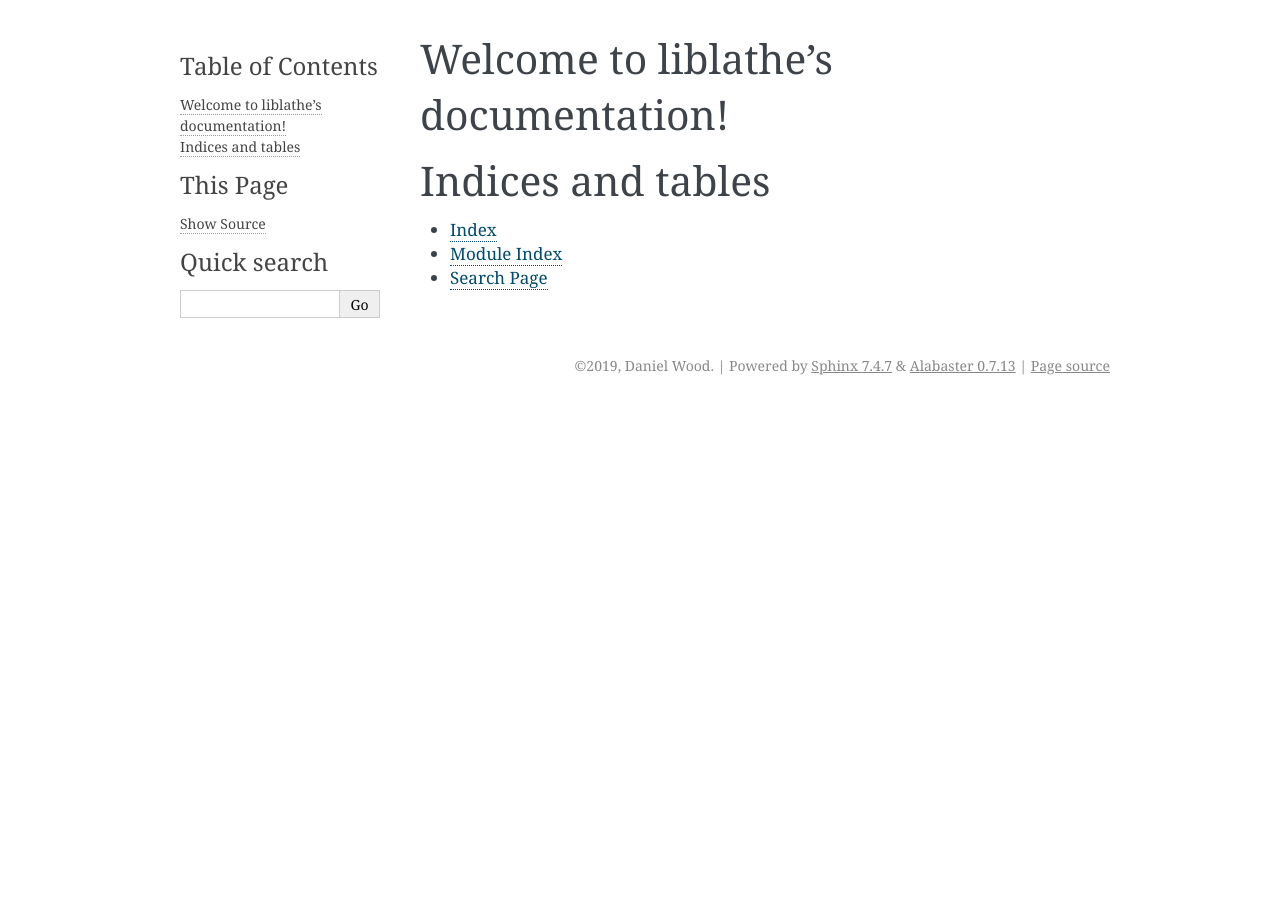
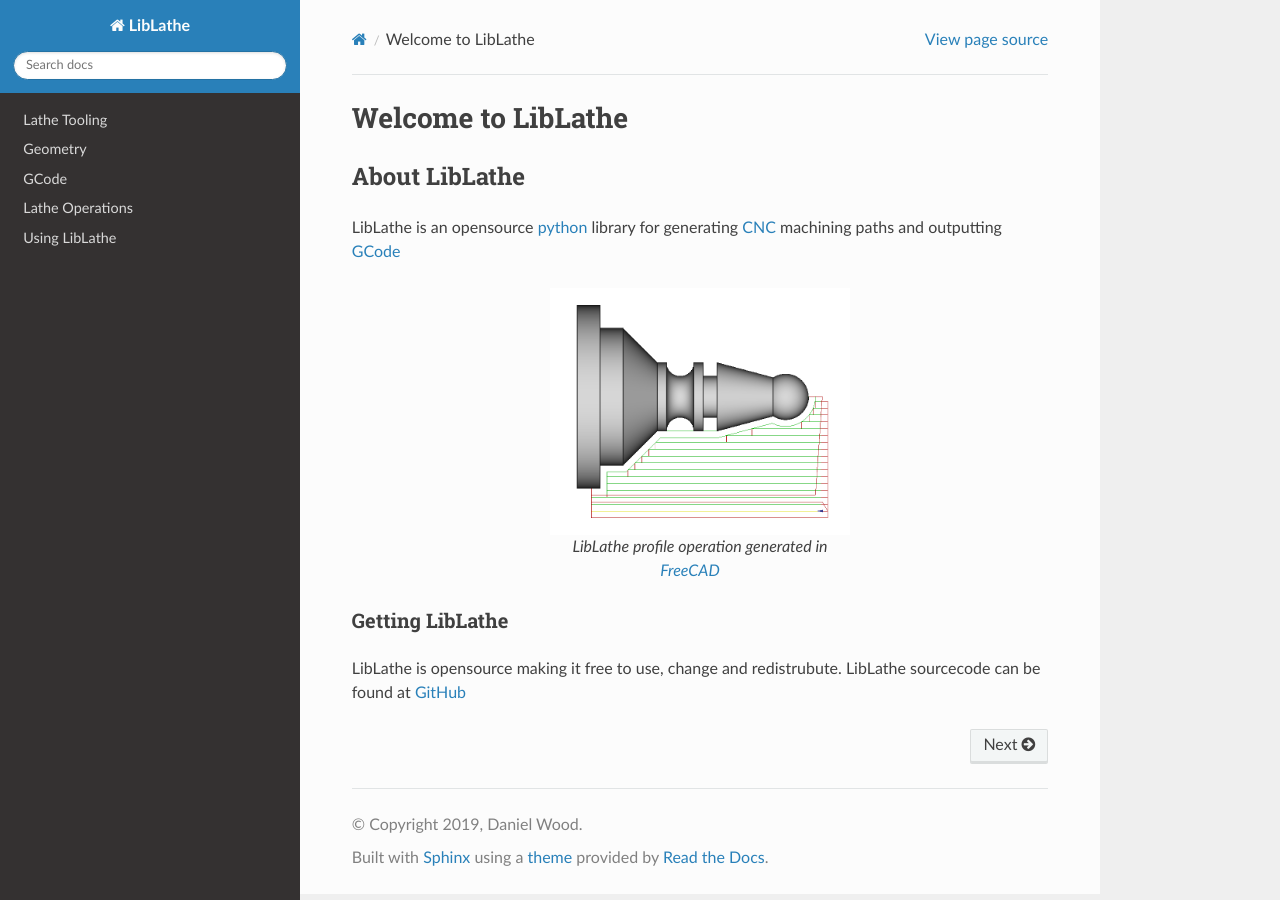
Before and after one commit to dubstar-04/LibLathe, a Sphinx documentation site: the page built from docs/source/index.rst, in a window 1280 px wide. Built offline with Sphinx 7.4.7 and the Read the Docs theme 2.0.0, drawn with Linux system fonts in a browser that asks for light colours; formulas are drawn with MathJax 3.

Commit message:
start of documentation

```diff
--- a/docs/source/conf.py
+++ b/docs/source/conf.py
@@ -19,7 +19,7 @@
 
 # -- Project information -----------------------------------------------------
 
-project = u'liblathe'
+project = u'LibLathe'
 copyright = u'2019, Daniel Wood'
 author = u'Daniel Wood'
 
@@ -39,13 +39,10 @@ release = u'0.0.1'
 # extensions coming with Sphinx (named 'sphinx.ext.*') or your custom
 # ones.
 extensions = [
-    'sphinx.ext.autodoc',
-    'sphinx.ext.todo',
-    'sphinx.ext.imgmath',
 ]
 
 # Add any paths that contain templates here, relative to this directory.
-templates_path = ['_templates']
+templates_path = ['LL_templates']
 
 # The suffix(es) of source filenames.
 # You can specify multiple suffix as a list of string:
@@ -77,7 +74,8 @@ pygments_style = None
 # The theme to use for HTML and HTML Help pages.  See the documentation for
 # a list of builtin themes.
 #
-html_theme = 'alabaster'
+#html_theme = 'alabaster'
+html_theme = "sphinx_rtd_theme"
 
 # Theme options are theme-specific and customize the look and feel of a theme
 # further.  For a list of options available for each theme, see the
@@ -88,7 +86,7 @@ html_theme = 'alabaster'
 # Add any paths that contain custom static files (such as style sheets) here,
 # relative to this directory. They are copied after the builtin static files,
 # so a file named "default.css" will overwrite the builtin "default.css".
-html_static_path = ['_static']
+html_static_path = ['LL_static']
 
 # Custom sidebar templates, must be a dictionary that maps document names
 # to template names.
@@ -104,7 +102,7 @@ html_static_path = ['_static']
 # -- Options for HTMLHelp output ---------------------------------------------
 
 # Output file base name for HTML help builder.
-htmlhelp_basename = 'liblathedoc'
+htmlhelp_basename = 'LibLathedoc'
 
 
 # -- Options for LaTeX output ------------------------------------------------
@@ -131,7 +129,7 @@ latex_elements = {
 # (source start file, target name, title,
 #  author, documentclass [howto, manual, or own class]).
 latex_documents = [
-    (master_doc, 'liblathe.tex', u'liblathe Documentation',
+    (master_doc, 'LibLathe.tex', u'LibLathe Documentation',
      u'Daniel Wood', 'manual'),
 ]
 
@@ -141,7 +139,7 @@ latex_documents = [
 # One entry per manual page. List of tuples
 # (source start file, name, description, authors, manual section).
 man_pages = [
-    (master_doc, 'liblathe', u'liblathe Documentation',
+    (master_doc, 'liblathe', u'LibLathe Documentation',
      [author], 1)
 ]
 
@@ -152,8 +150,8 @@ man_pages = [
 # (source start file, target name, title, author,
 #  dir menu entry, description, category)
 texinfo_documents = [
-    (master_doc, 'liblathe', u'liblathe Documentation',
-     author, 'liblathe', 'One line description of project.',
+    (master_doc, 'LibLathe', u'LibLathe Documentation',
+     author, 'LibLathe', 'One line description of project.',
      'Miscellaneous'),
 ]
 
@@ -174,11 +172,3 @@ epub_title = project
 
 # A list of files that should not be packed into the epub file.
 epub_exclude_files = ['search.html']
-
-
-# -- Extension configuration -------------------------------------------------
-
-# -- Options for todo extension ----------------------------------------------
-
-# If true, `todo` and `todoList` produce output, else they produce nothing.
-todo_include_todos = True
--- a/docs/source/index.rst
+++ b/docs/source/index.rst
@@ -1,20 +1,40 @@
-.. liblathe documentation master file, created by
-   sphinx-quickstart on Tue Feb 26 20:22:51 2019.
-   You can adapt this file completely to your liking, but it should at least
-   contain the root `toctree` directive.
-
-Welcome to liblathe's documentation!
-====================================
+Welcome to LibLathe
+===================
 
 .. toctree::
    :maxdepth: 2
-   :caption: Contents:
+   :hidden:
+
+   pages/tooling
+   pages/Geometry
+   pages/GCode
+   pages/Operations
+   pages/Usage
 
 
+About LibLathe
+--------------
+LibLathe is an opensource `python`_  library for generating `CNC`_  machining
+paths and outputting `GCode`_
 
-Indices and tables
-==================
+.. _python: https://www.python.org/
+.. _CNC: https://en.wikipedia.org/wiki/Numerical_control
+.. _GCode: https://en.wikipedia.org/wiki/G-code
 
-* :ref:`genindex`
-* :ref:`modindex`
-* :ref:`search`
+
+.. figure:: /LL_static/images/liblathepawn.png
+    :align: center
+    :figwidth: 300px
+    :target: /LL_static/images/liblathepawn.png
+
+    LibLathe profile operation generated in `FreeCAD`_
+
+    .. _FreeCAD: https://www.freecadweb.org/
+
+
+Getting LibLathe
+++++++++++++++++
+LibLathe is opensource making it free to use, change and redistrubute.
+LibLathe sourcecode can be found at `GitHub`_
+
+.. _GitHub: https://github.com/dubstar-04/LibLathe
```
Also changed, not shown: docs/source/pages/GCode.rst (added, +10 -0 lines), docs/source/pages/Geometry.rst (added, +12 -0 lines), docs/source/pages/Operations.rst (added, +10 -0 lines), docs/source/pages/Usage.rst (added, +10 -0 lines), docs/source/pages/tooling.rst (added, +108 -0 lines), docs/source/LL_static/images/liblathepawn.png (renamed from screenshots/liblathepawn.png).
